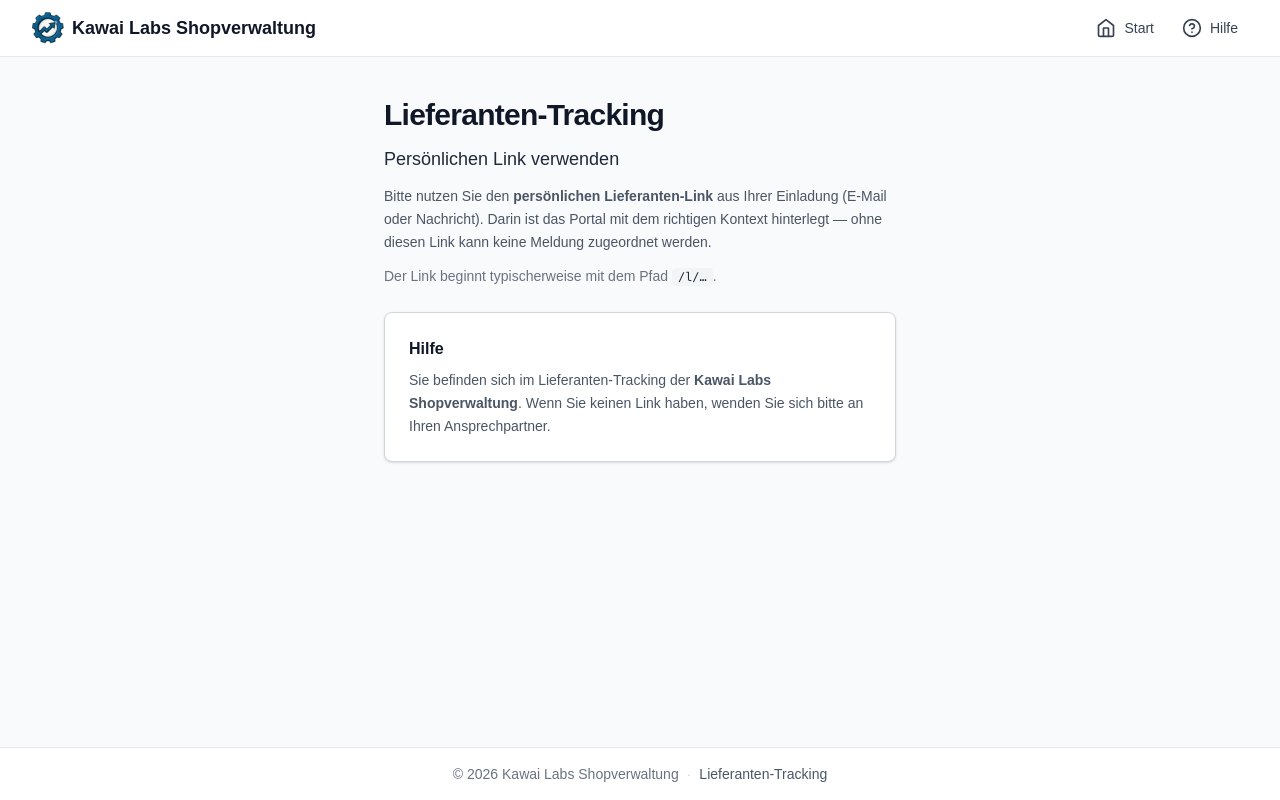
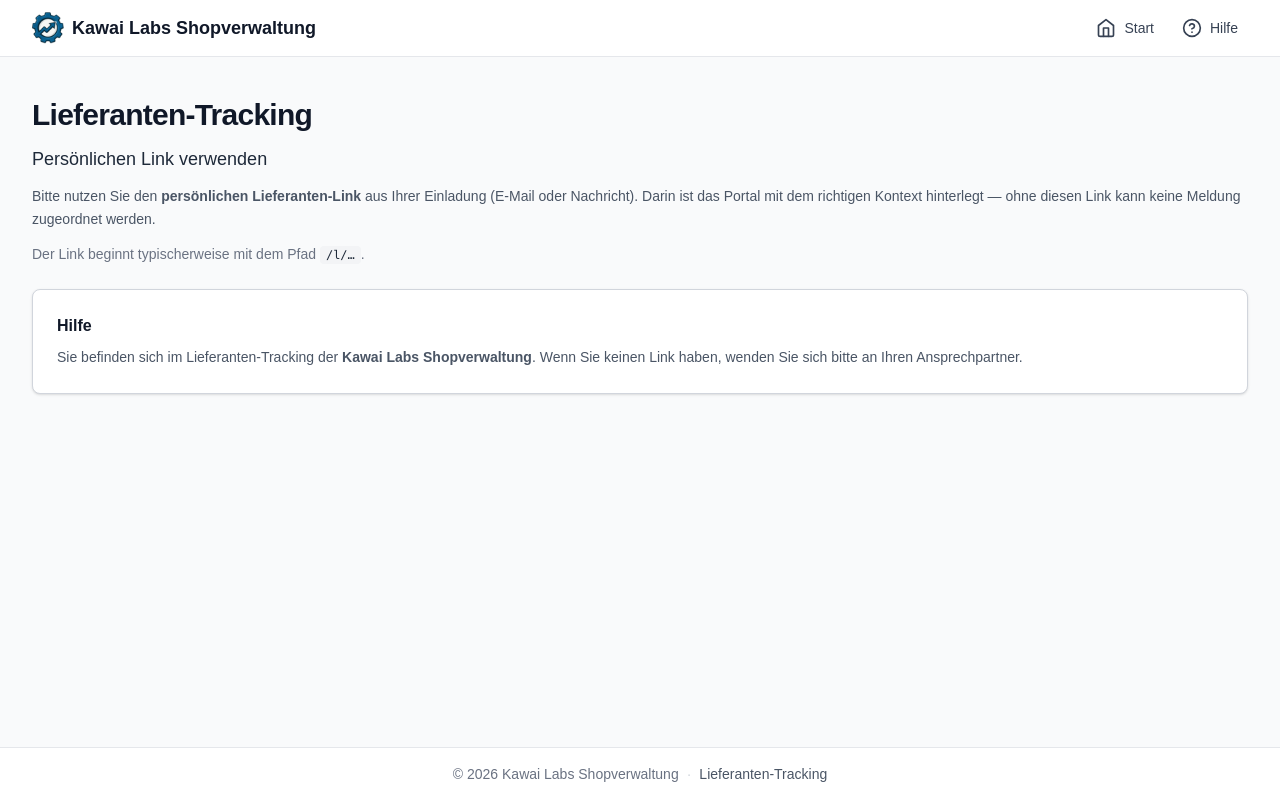
Before and after one commit to selcuk-karateke/tracking-portal, a Next.js app: page / in a window 1280 px wide. Built offline with nearby package versions, Linux system fonts and the light colour scheme.

Commit message:
Update layout for improved content width: Remove inner max-width constraint to allow main content to utilize full width within the max-w-7xl wrapper. Adjust UI components in both home and tracking pages for consistent design and reduced whitespace on desktop views.

```diff
--- a/src/app/l/[token]/page.tsx
+++ b/src/app/l/[token]/page.tsx
@@ -9,8 +9,8 @@ export default async function TrackingLinkPage({ params }: PageProps) {
   const token = decodeURIComponent(raw);
 
   return (
-    <div className="mx-auto flex w-full max-w-7xl flex-1 flex-col items-center px-4 py-8 sm:px-6 sm:py-10 lg:px-8">
-      <div className="flex w-full max-w-lg flex-col gap-8">
+    <div className="mx-auto flex w-full max-w-7xl flex-1 flex-col px-4 py-8 sm:px-6 sm:py-10 lg:px-8">
+      <div className="flex w-full flex-col gap-8">
         <div className="space-y-3 text-center sm:text-left">
           <h1 className="text-2xl font-semibold tracking-tight text-gray-900 sm:text-3xl">
             Tracking melden
--- a/src/app/page.tsx
+++ b/src/app/page.tsx
@@ -1,7 +1,7 @@
 export default function Home() {
   return (
-    <div className="mx-auto flex w-full max-w-7xl flex-1 flex-col items-center px-4 py-8 sm:px-6 sm:py-10 lg:px-8">
-      <div className="flex w-full max-w-lg flex-col gap-6">
+    <div className="mx-auto flex w-full max-w-7xl flex-1 flex-col px-4 py-8 sm:px-6 sm:py-10 lg:px-8">
+      <div className="flex w-full flex-col gap-6">
         <div className="space-y-3 text-center sm:text-left">
           <h1 className="text-2xl font-semibold tracking-tight text-gray-900 sm:text-3xl">
             Lieferanten-Tracking
```
Also changed, not shown: 1 other file (tests, documents, lock files or other folders).
